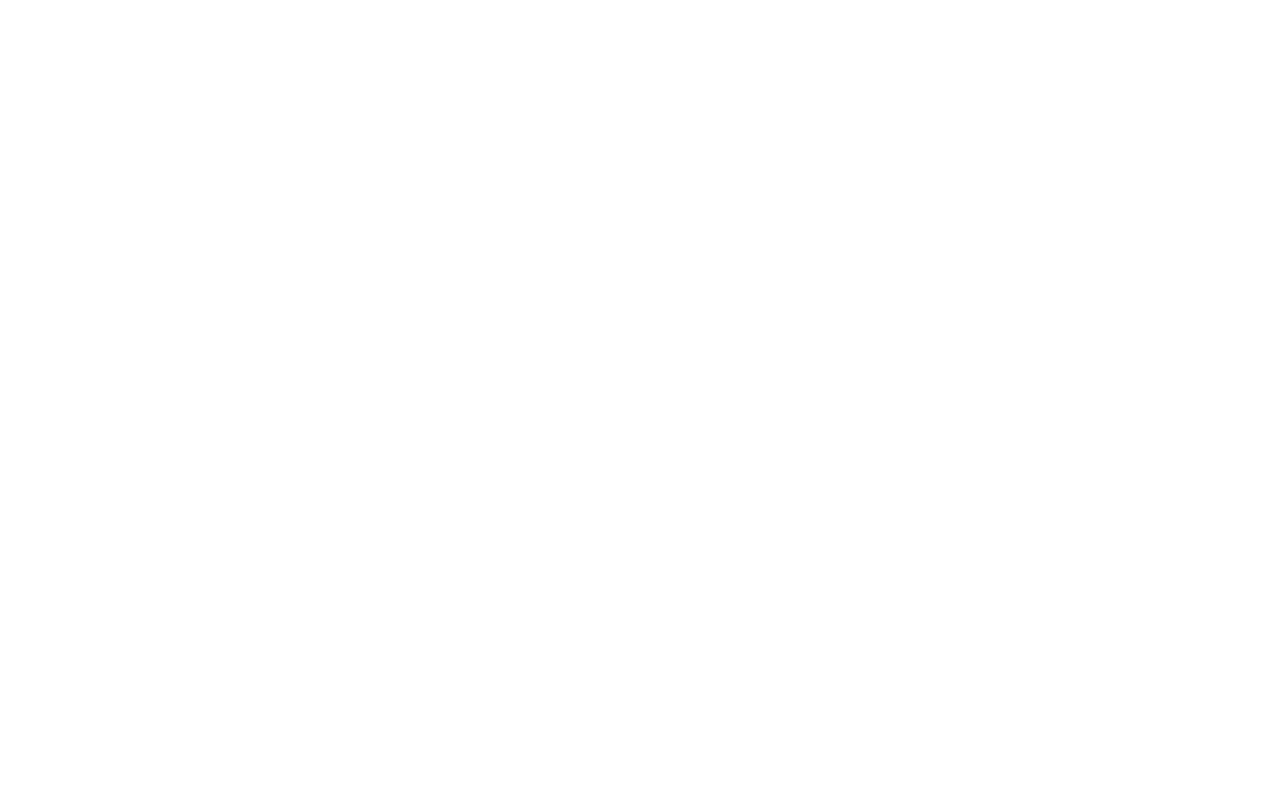
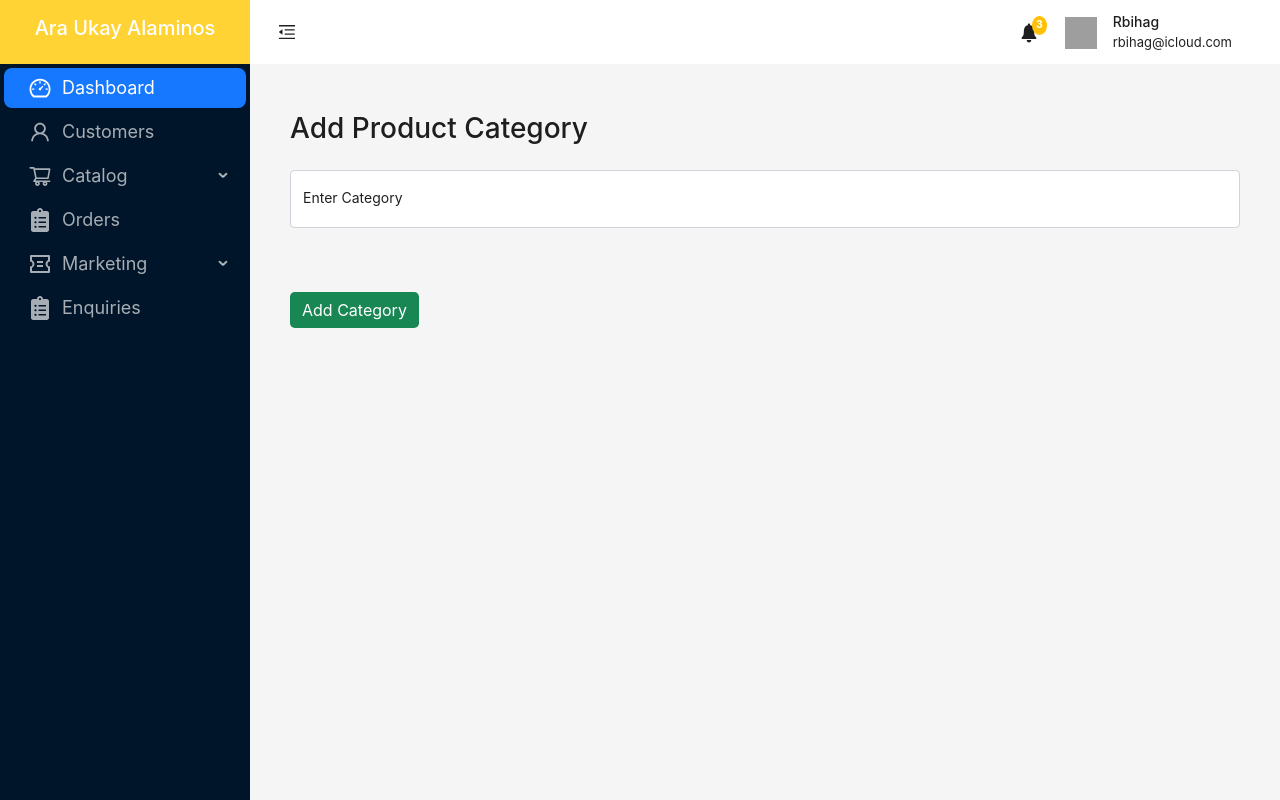
Before and after one commit to Rbihag/ecomm-app-admin, a React (Create React App) app: page /admin/category in a window 1280 px wide. Before the commit this address had no page. Built offline with nearby package versions, Linux system fonts and the light colour scheme; grey boxes are pictures that could not be loaded.

Commit message:
add product brand color

```diff
--- a/src/App.js
+++ b/src/App.js
@@ -13,6 +13,10 @@ import Categorylist from './pages/Categorylist.js';
 import Brandlist from './pages/Brandlist.js';
 import Productlist from './pages/Productlist.js';
 import Couponlist from './pages/Couponlist.js';
+import Addcolor from './pages/Addcolor.js';
+import Addcat from './pages/Addcat.js';
+import Addbrand from './pages/Addbrand.js';
+import Addproduct from './pages/Addproduct.js';
 
 function App() {
   return (
@@ -26,9 +30,13 @@ function App() {
           <Route path='enquiries' element={<Enquiries />} />
           <Route path='orders' element={<Orders />} />
           <Route path='customers' element={<Customers />} />
+          <Route path='color' element={<Addcolor />} />
           <Route path='list-color' element={<Colorlist />} />
+          <Route path='category' element={<Addcat />} />
           <Route path='list-category' element={<Categorylist />} />
+          <Route path='brand' element={<Addbrand />} />
           <Route path='list-brand' element={<Brandlist />} />
+          <Route path='product' element={<Addproduct />} />
           <Route path='list-product' element={<Productlist />} />
           <Route path='coupon-list' element={<Couponlist />} />
         </Route>
--- /dev/null
+++ b/src/pages/Addbrand.js
@@ -0,0 +1,18 @@
+import React from 'react'
+import CustomInput from '../components/CustomInput.js'
+
+const Addbrand = () => {
+    return (
+        <div>
+            <h3 className='mb-4'>Add Brand</h3>
+            <div>
+                <form action=''>
+                    <CustomInput type='text' label='Enter Brand' />
+                    <button className='btn btn-success border-0 rounded-3 my-5' type='submit'>Add Brand</button>
+                </form>
+            </div>
+        </div>
+    )
+}
+
+export default Addbrand
--- /dev/null
+++ b/src/pages/Addcat.js
@@ -0,0 +1,18 @@
+import React from 'react'
+import CustomInput from '../components/CustomInput.js'
+
+const Addcat = () => {
+    return (
+        <div>
+            <h3 className='mb-4'>Add Product Category</h3>
+            <div>
+                <form action=''>
+                    <CustomInput type='text' label='Enter Category' />
+                    <button className='btn btn-success border-0 rounded-3 my-5' type='submit'>Add Category</button>
+                </form>
+            </div>
+        </div>
+    )
+}
+
+export default Addcat
--- /dev/null
+++ b/src/pages/Addcolor.js
@@ -0,0 +1,18 @@
+import React from 'react'
+import CustomInput from '../components/CustomInput.js'
+
+const Addcolor = () => {
+    return (
+        <div>
+            <h3 className='mb-4'>Add Color</h3>
+            <div>
+                <form action=''>
+                    <CustomInput type='color' label='Enter New Color' />
+                    <button className='btn btn-success border-0 rounded-3 my-5' type='submit'>Add Color</button>
+                </form>
+            </div>
+        </div>
+    )
+}
+
+export default Addcolor
--- /dev/null
+++ b/src/pages/Addproduct.js
@@ -0,0 +1,18 @@
+import React from 'react'
+import CustomInput from '../components/CustomInput.js'
+
+const Addproduct = () => {
+    return (
+        <div>
+            <h3 className='mb-4'>Add Product</h3>
+            <div>
+                <form action=''>
+                    <CustomInput type='text' label='Enter Product' />
+                    <button className='btn btn-success border-0 rounded-3 my-5' type='submit'>Add Product</button>
+                </form>
+            </div>
+        </div>
+    )
+}
+
+export default Addproduct
```
